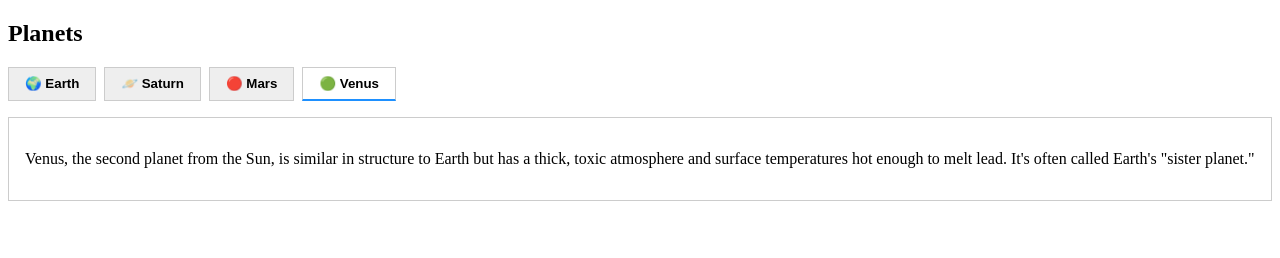
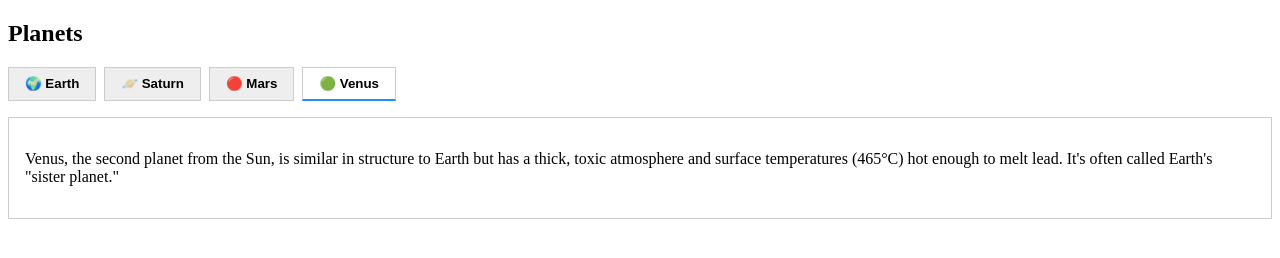
Before and after one commit to palmamedina/lista-planeta, a plain HTML site: page index.html in a window 1280 px wide. Both pictures are taken after a click on the tab "🟢 Venus". Drawn offline with Linux system fonts and the light colour scheme.

Commit message:
[UPDATE] Se actualizo el parrafo del paneta venus

```diff
--- a/index.html
+++ b/index.html
@@ -33,7 +33,7 @@
       </div>
       <div id="panel-venus" role="tabpanel" aria-labelledby="tab-venus" hidden>
         <p>
-          Venus, the second planet from the Sun, is similar in structure to Earth but has a thick, toxic atmosphere and surface temperatures hot enough to melt lead. It's often called Earth's "sister planet."
+          Venus, the second planet from the Sun, is similar in structure to Earth but has a thick, toxic atmosphere and surface temperatures (465°C) hot enough to melt lead. It's often called Earth's "sister planet."
         </p>
       </div>
     </div>
```
